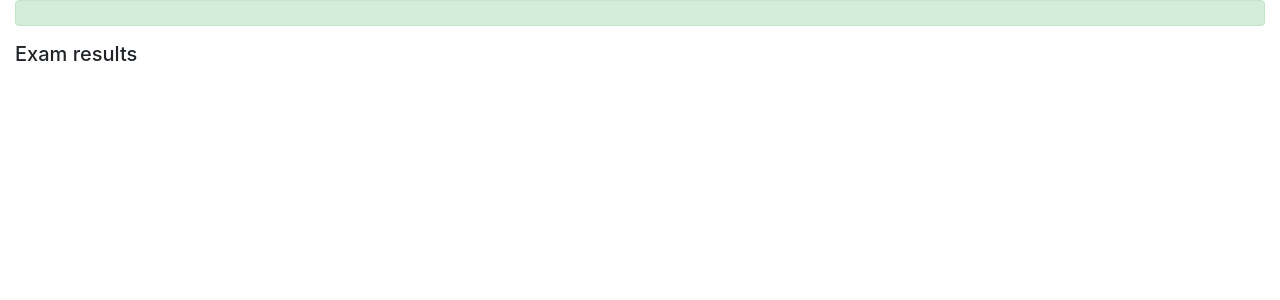
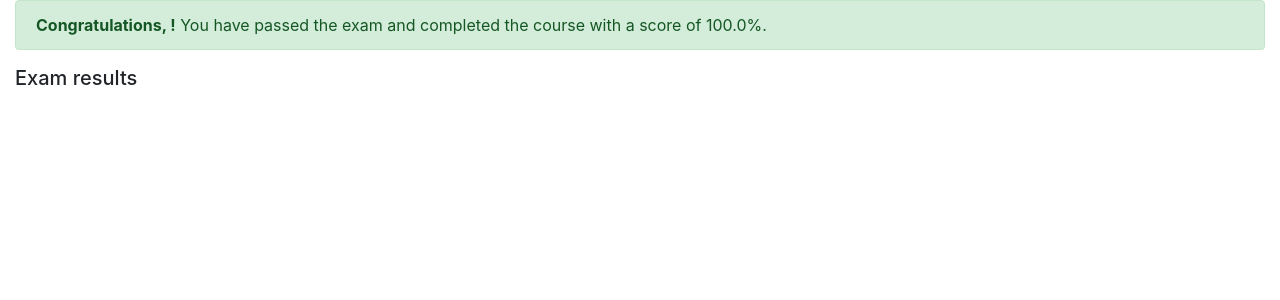
Before and after one commit to RemusRomulus/EDX-IBM-DB0211EN-SQLDB-COURSE, a Django app: page /onlinecourse/course/1/submission/1/result/ in a window 1280 px wide. Shown: the part 56-356 px from the top of the page. Run offline with Django 3.2, Linux system fonts and the light colour scheme; a user stored in the database is signed in; tables that the repository leaves empty hold one stand-in row (values such as "Sample post"); some libraries are stand-ins or nearby versions.

Commit message:
Corrected grading and grade reporting

```diff
--- a/onlinecourse/templates/onlinecourse/exam_result_bootstrap.html
+++ b/onlinecourse/templates/onlinecourse/exam_result_bootstrap.html
@@ -37,11 +37,11 @@
         <div class="container-fluid">
             {% if grade > 80 %}
                 <div class="alert alert-success">
-                   <!--HINT Display passed info -->
+                    <b>Congratulations, {{ user.first_name }}!</b> You have passed the exam and completed the course with a score of {{ grade }}%.
                 </div>
                     {% else %}
                 <div class="alert alert-danger">
-                    <!--HINT Display failed info -->
+                    <b>Oh No!! Failed</b> Sorry {{ user.first_name }}! You have failed the exam with a score of {{ grade }}%.
                 </div>
                     <a class="btn btn-link text-danger" href="{% url 'onlinecourse:course_details' pk=course_id %}">Re-test</a>
             {% endif %}
--- a/onlinecourse/views.py
+++ b/onlinecourse/views.py
@@ -183,15 +183,16 @@
     noes = 0
     for q in questions:
         q_choices = Choice.objects.filter(question__id=q.id, is_correct=Choice.Y)
+        q_ids = [x.id for x in q_choices]
+        ex_choices = Choice.objects.filter(question=q, submission__pk=submission_id)
+        ex_ids = [x.id for x in ex_choices]
+        num_user_correct = len(ex_choices)
         num_correct_options = len(q_choices)
-        # ex_choices = [x.choices for x in choices if x.question.id == q.id]
-        ex_choices = Choice.objects.filter(question=q, submission__pk=submission_id)
-        num_user_correct = len(ex_choices)
         print('Question', q, '\n------\n', 'q_choices:', q_choices, '\n', 'ex_choices:', ex_choices, '\n\n\n----------')
 
         tmp_correct = False
         print(num_correct_options, num_user_correct)
-        if num_correct_options == num_user_correct:
+        if num_correct_options == num_user_correct and sorted(q_ids) == sorted(ex_ids):
             yeses += 1
             tmp_correct = True
         else:
@@ -199,7 +200,7 @@
         data[q.question_text] = {'pass': tmp_correct,
                                  'answers': ex_choices}
 
-    grade = sum([1 for x in data if data[x]['pass']]) / float(len(questions)) * 100
+    grade = round(sum([1 for x in data if data[x]['pass']]) / float(len(questions)) * 100, 3)
 
     print(grade, yeses, noes, data)
 
```
